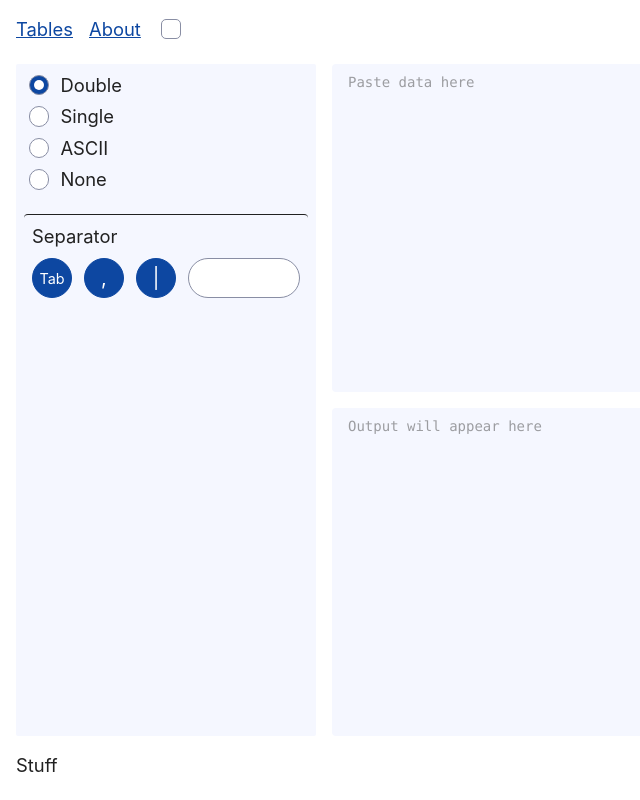
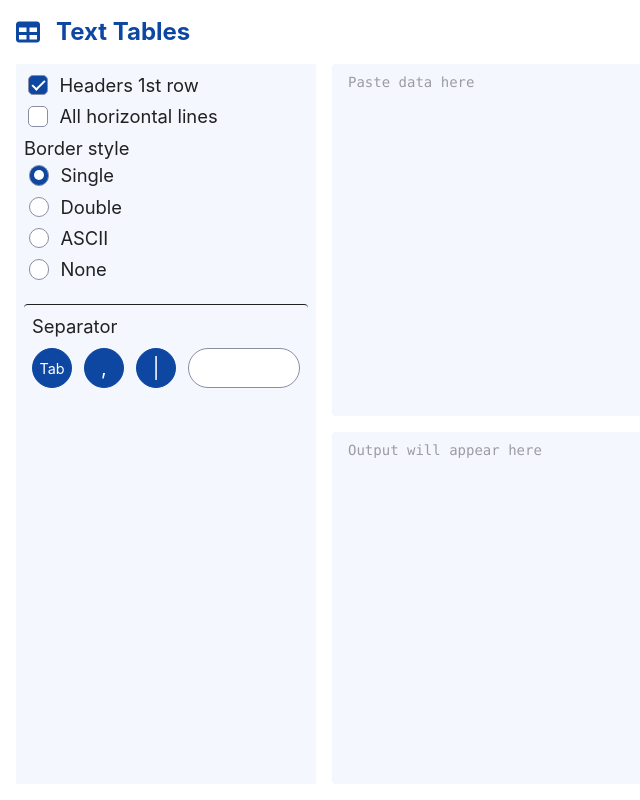
Before and after one commit to jelitter/super-tables, an Angular app: page /tables in a window 1280 px wide. Shown: the whole page, without its empty margins (0-640 px from the left). Built offline with nearby package versions, Linux system fonts and the light colour scheme.

Commit message:
Handling headers

```diff
--- a/angular.json
+++ b/angular.json
@@ -20,7 +20,11 @@
             "tsConfig": "tsconfig.app.json",
             "inlineStyleLanguage": "scss",
             "assets": ["src/favicon.ico", "src/assets"],
-            "styles": ["node_modules/simpledotcss/simple.min.css", "src/styles.scss"],
+            "styles": [
+              "node_modules/simpledotcss/simple.min.css",
+              "node_modules/@fortawesome/fontawesome-free/css/all.css",
+              "src/styles.scss"
+            ],
             "scripts": []
           },
           "configurations": {
--- a/package.json
+++ b/package.json
@@ -18,6 +18,7 @@
     "@angular/platform-browser": "^14.0.0",
     "@angular/platform-browser-dynamic": "^14.0.0",
     "@angular/router": "^14.0.0",
+    "@fortawesome/fontawesome-free": "^6.1.1",
     "rxjs": "~7.5.0",
     "simpledotcss": "^2.1.0",
     "table": "^6.8.0",
--- a/src/app/app.component.html
+++ b/src/app/app.component.html
@@ -1,13 +1,17 @@
-<nav>
+<!-- <nav>
   <a routerLink="tables">Tables</a>
   <a routerLink="about">About</a>
-  <!-- Dark mode toggle -->
+  <label id="theme-switch" class="theme-switch" for="checkbox_theme">
+    <input
+      type="checkbox"
+      id="checkbox_theme"
+      [(ngModel)]="darkMode"
+      (change)="switchTheme($event)"
+    />
+  </label>
+</nav> -->
 
-  <label id="theme-switch" class="theme-switch" for="checkbox_theme">
-    <input type="checkbox" id="checkbox_theme" [(ngModel)]="darkMode" (change)="switchTheme($event)" />
-  </label>
-</nav>
+<!-- font awesome table icon -->
+<h1><i class="fas fa-table"></i>Text Tables</h1>
 
 <router-outlet></router-outlet>
-
-<footer>Stuff</footer>
--- a/src/app/app.component.scss
+++ b/src/app/app.component.scss
@@ -1,7 +1,7 @@
 :host {
   height: 100%;
   display: grid;
-  grid-template-rows: 2rem 1fr 2rem;
+  grid-template-rows: 2rem 1fr;
   gap: 1rem;
   padding: 1rem 0;
   padding: 1rem;
@@ -13,6 +13,15 @@
     gap: 1rem;
   }
 
+  h1 {
+    align-items: center;
+    color: var(--accent);
+    display: flex;
+    font-size: 1.5rem;
+    gap: 1rem;
+    margin: 0;
+  }
+
   router-outlet {
     position: absolute;
   }
--- a/src/components/tables/tables.component.html
+++ b/src/components/tables/tables.component.html
@@ -1,6 +1,30 @@
 <div class="left">
   <!-- radio -->
   <form [noValidate]="true" (change)="onSettingsChange()">
+    <label>
+      <input type="checkbox" name="headers" [(ngModel)]="showHeaders" />
+      Headers 1st row
+    </label>
+    <label>
+      <input
+        type="checkbox"
+        name="horizontal-lines"
+        [(ngModel)]="showAllHorizontalLines"
+      />
+      All horizontal lines
+    </label>
+
+    <div>Border style</div>
+    <label>
+      <input
+        type="radio"
+        name="border"
+        value="norc"
+        [(ngModel)]="border"
+        checked
+      />
+      Single
+    </label>
     <label>
       <input
         type="radio"
@@ -10,16 +34,6 @@
         checked
       />
       Double
-    </label>
-    <label>
-      <input
-        type="radio"
-        name="border"
-        value="norc"
-        [(ngModel)]="border"
-        checked
-      />
-      Single
     </label>
     <label>
       <input
@@ -46,9 +60,18 @@
       Separator
 
       <div class="separators">
-        <button [class.selected]="isSelected('\t')" (click)="setSeparator('\t')">Tab</button>
-        <button [class.selected]="isSelected(',')" (click)="setSeparator(',')">,</button>
-        <button [class.selected]="isSelected('|')" (click)="setSeparator('|')">|</button>
+        <button
+          [class.selected]="isSelected('\t')"
+          (click)="setSeparator('\t')"
+        >
+          Tab
+        </button>
+        <button [class.selected]="isSelected(',')" (click)="setSeparator(',')">
+          ,
+        </button>
+        <button [class.selected]="isSelected('|')" (click)="setSeparator('|')">
+          |
+        </button>
 
         <input
           type="text"
@@ -74,6 +97,7 @@
     [class.show]="outputText?.length! > 0"
     (click)="copyToClipboard()"
   >
+    <i class="fas fa-copy"></i>
     {{ copied ? "Copied!" : "Copy" }}
   </button>
 </div>
--- a/src/components/tables/tables.component.scss
+++ b/src/components/tables/tables.component.scss
@@ -108,7 +108,10 @@
     }
 
     button.copy {
-      bottom: 5rem;
+      align-items: center;
+      bottom: 2rem;
+      display: flex;
+      gap: 0.5rem;
       margin: 0;
       opacity: 0;
       pointer-events: none;
@@ -116,7 +119,7 @@
       right: 2rem;
       text-align: center;
       transition: all 0.35s;
-      width: 6rem;
+      width: 7rem;
 
       &.show {
         opacity: 1;
--- a/src/components/tables/tables.component.ts
+++ b/src/components/tables/tables.component.ts
@@ -9,20 +9,22 @@ const DEFAULT_SEPARATOR = '\t';
   styleUrls: ['./tables.component.scss'],
 })
 export class TablesComponent implements OnInit {
+  border = 'norc';
+  borders = ['honeywell', 'norc', 'ramac', 'void'];
+  copied = false;
   inputText: string = '';
   outputText: string = '';
   separator: string = null!;
-  border = 'honeywell';
-  copied = false;
-  borders = ['honeywell', 'norc', 'ramac', 'void'];
+  showHeaders = true;
+  showAllHorizontalLines = false;
+
+  private empties = new Array(100).fill('');
 
   constructor() {}
 
   ngOnInit() {}
 
   public async onUserPropertyChanged(event: any = null) {
-    console.log({ event });
-
     event.preventDefault();
     event.stopPropagation();
 
@@ -49,32 +51,51 @@ export class TablesComponent implements OnInit {
   }
 
   private drawTable() {
+    try {
       if (this.inputText === '') {
         this.outputText = '';
         return;
       }
 
-    const config = { border: getBorderCharacters(this.border) };
+      const config = {
+        border: getBorderCharacters(this.border),
+        drawHorizontalLine: (lineIndex: number, rowCount: number) => {
+          return (
+            this.showAllHorizontalLines ||
+            lineIndex === 0 ||
+            (this.showHeaders && lineIndex === 1) ||
+            lineIndex === rowCount
+          );
+        },
+      };
 
-    const data = this.inputText
+      const rows = this.inputText
         .split(/\r?\n/)
-      .filter((line) => line.trim().length > 0)
-      .map((line: any) => line.split(this.separator || DEFAULT_SEPARATOR))
+        .filter((line) => line.trim().length > 0);
+
+      const lineLength = Math.max(
+        ...rows.map((line: string) => line.split(',').length)
+      );
+
+      const data = rows
+        .map((line: any) =>
+          [
+            ...line.split(this.separator || DEFAULT_SEPARATOR),
+            ...this.empties,
+          ].slice(0, lineLength)
+        )
         .map((e) => e ?? '');
 
+      // rows.map((line: any) => line.split(this.separator || DEFAULT_SEPARATOR))
+      // .map((e) => e ?? '');
+
       this.outputText = table(data, config).trim();
-
-    console.table(this.outputText);
-
-    console.log({
-      inputText: this.inputText,
-      outputText: this.outputText,
-      separator: this.separator,
-    });
+    } catch (error) {
+      console.warn(error);
+    }
   }
 
   copyToClipboard() {
-    // copy content of this.outputText to clipboard
     const selBox = document.createElement('textarea');
     selBox.style.position = 'fixed';
     selBox.style.left = '0';
```
Also changed, not shown: src/components/tables/tables.config.ts (added, +22 -0 lines), 1 other file (tests, documents, lock files or other folders). Lines whose indentation alone changed are shown as unchanged.
